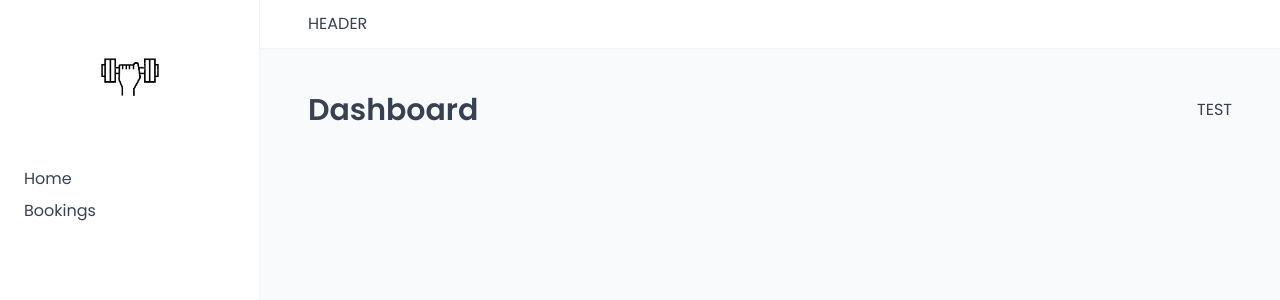
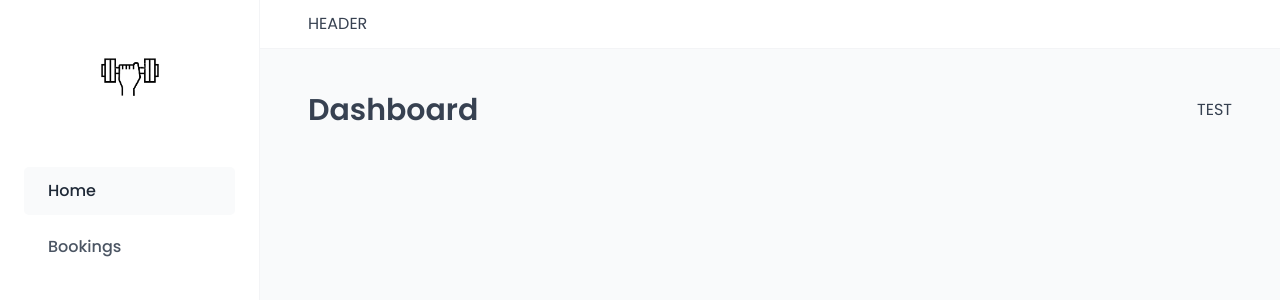
Before and after one commit to SunpreetSandhu/personal-training, a React (Vite) app: page /dashboard in a window 1280 px wide. Shown: the top 300 px of the page. Built offline with nearby package versions, Linux system fonts and the light colour scheme; a web font is replaced by a local one.

Commit message:
added styled navlink styling

```diff
--- a/src/ui/MainNav.jsx
+++ b/src/ui/MainNav.jsx
@@ -6,7 +6,7 @@ const NavList = styled.ul`
   gap: 0.8rem;
 `;
 
-const Link = styled.a`
+const StyledNavLink = styled(NavLink)`
   &:link,
   &:visited {
     display: flex;
@@ -50,10 +50,10 @@ function MainNav() {
     <nav>
       <NavList>
         <li>
-          <NavLink to="/dashboard">Home</NavLink>
+          <StyledNavLink to="/dashboard">Home</StyledNavLink>
         </li>
         <li>
-          <NavLink to="/bookings">Bookings</NavLink>
+          <StyledNavLink to="/bookings">Bookings</StyledNavLink>
         </li>
       </NavList>
     </nav>
```
